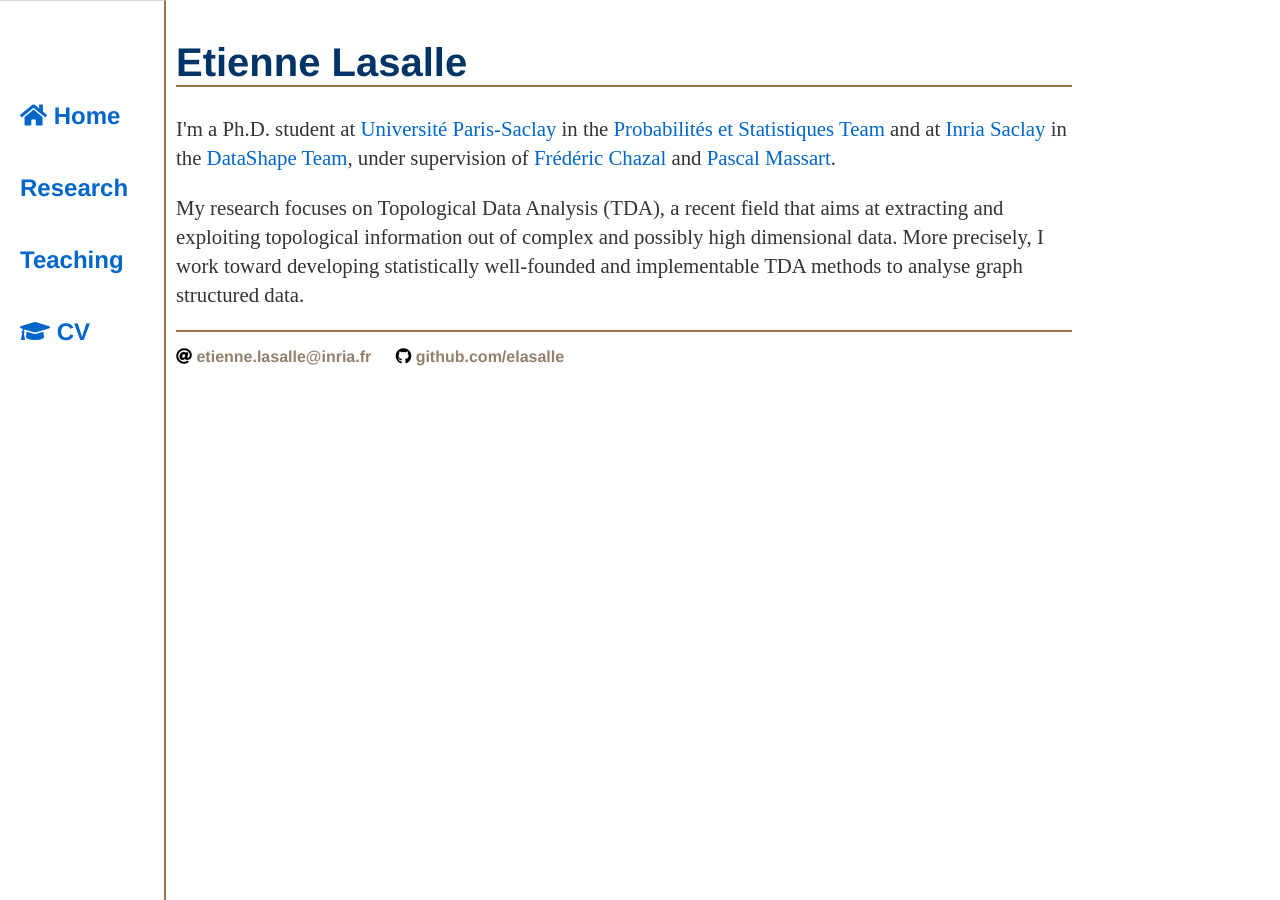
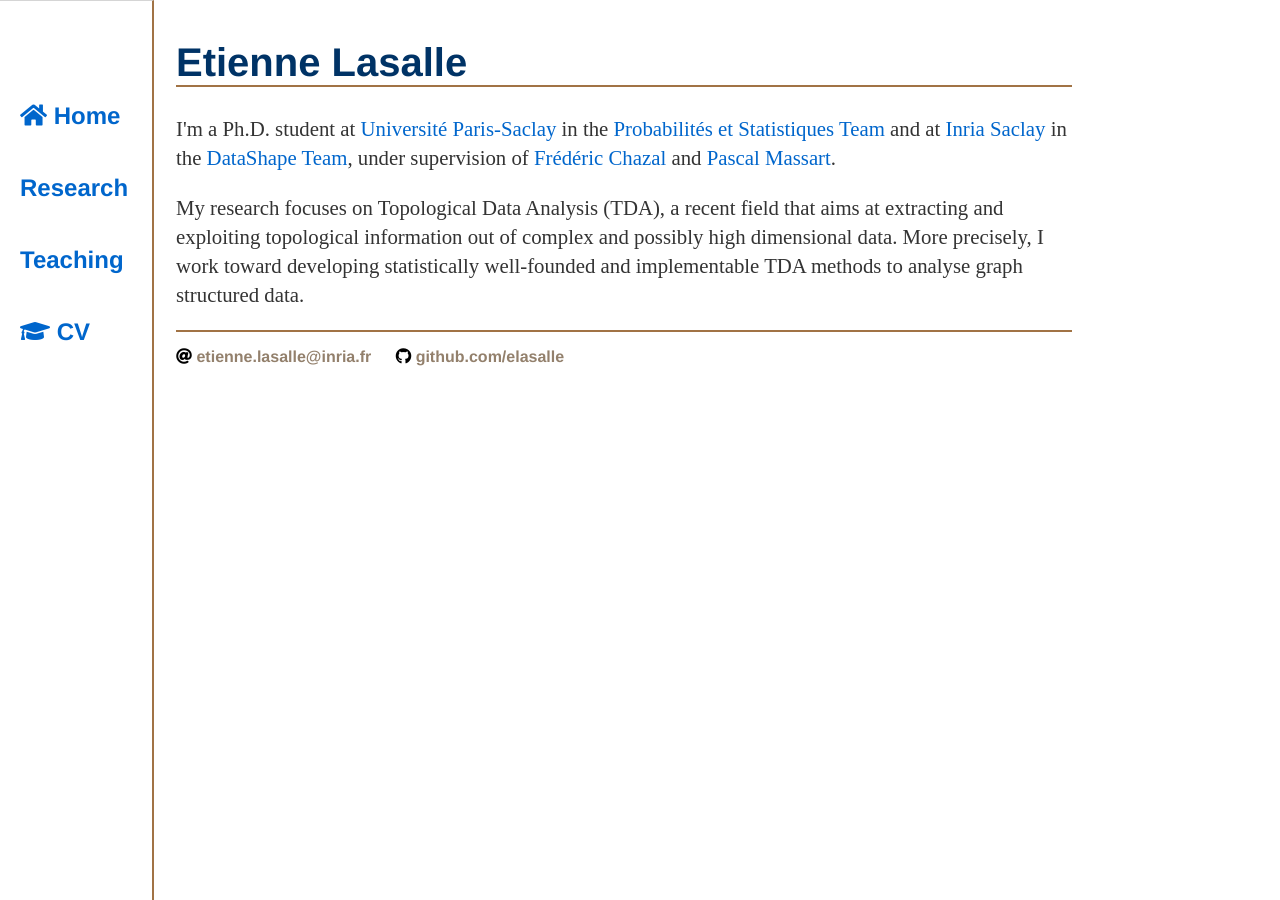
Before and after one commit to elasalle/elasalle.github.io, a Jekyll site: the page built from index.html, in a window 1280 px wide. Built offline with Jekyll 4.4.1, drawn with Linux system fonts in a browser that asks for light colours.

Commit message:
Update main.css

```diff
--- a/css/main.css
+++ b/css/main.css
@@ -8,7 +8,7 @@ nav {
 }
 .sidenav {
   height: 100%; /* Full-height: remove this if you want "auto" height */
-  width: 6em; /* Set the width of the sidebar */
+  width: 5.5em; /* Set the width of the sidebar */
   position: fixed; /* Fixed Sidebar (stay in place on scroll) */
   z-index: 1; /* Stay on top */
   top: 0; /* Stay at the top */
```
